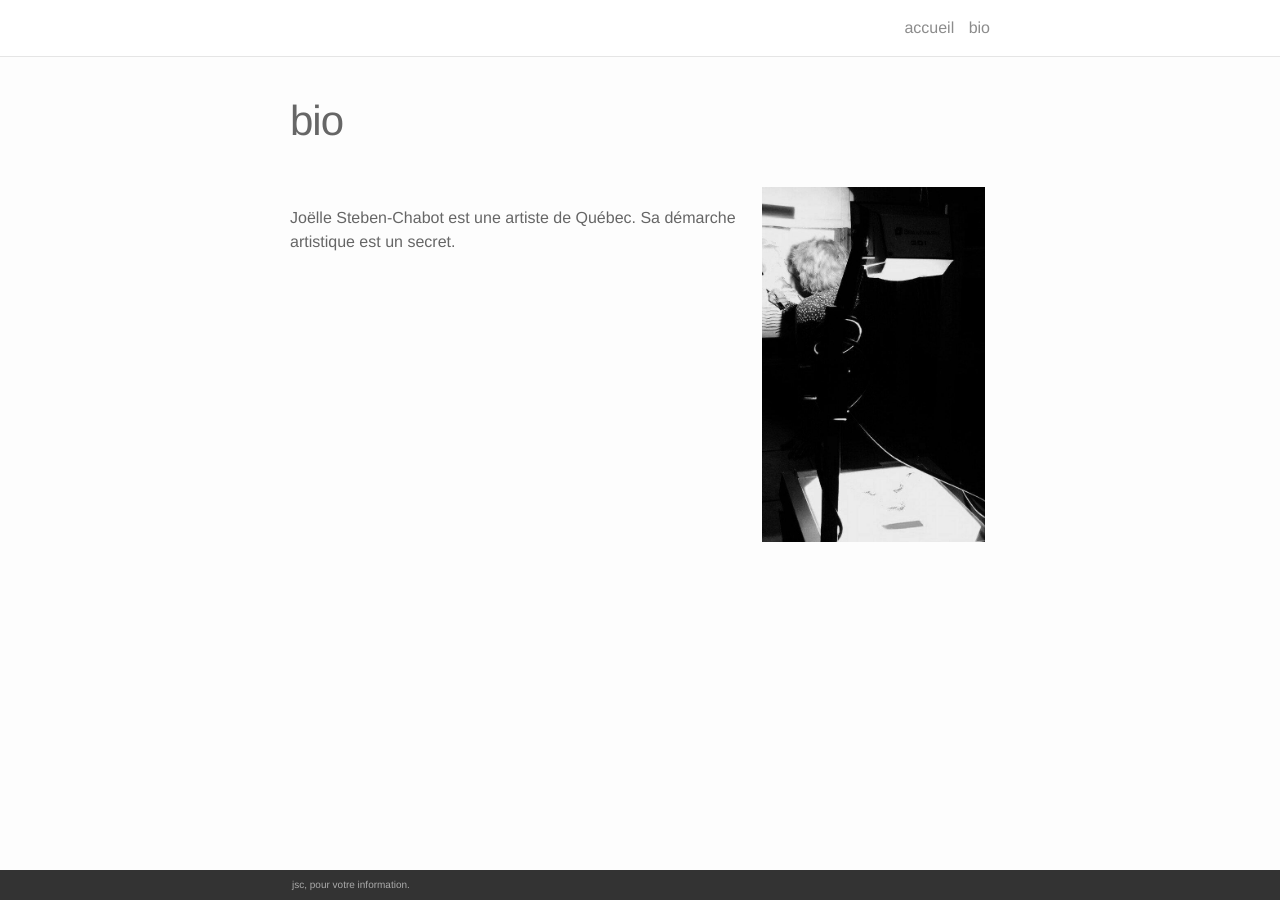
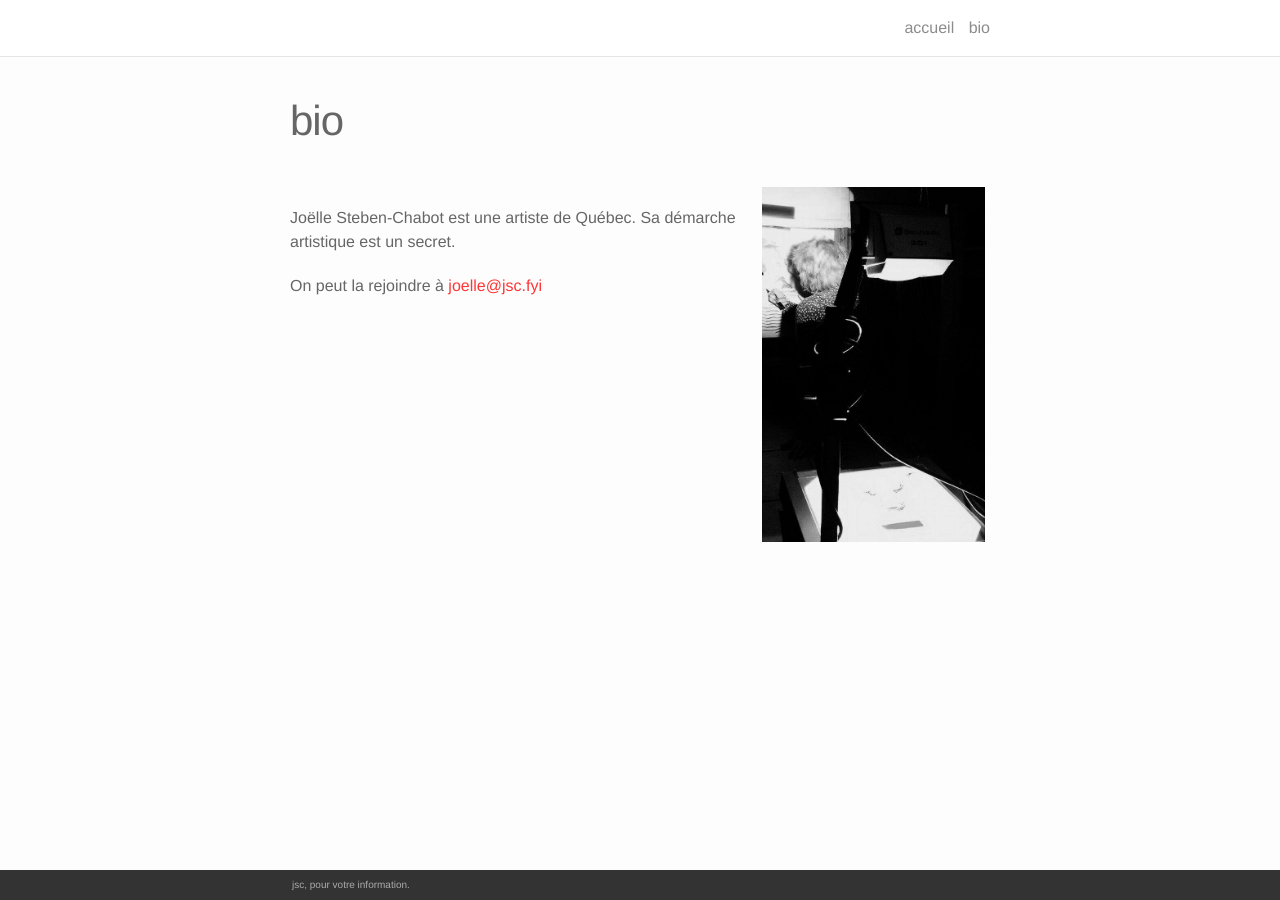
Before and after one commit to joellesc/joellesc.github.io, a Jekyll site: the page built from bio.md, in a window 1280 px wide. Built offline with Jekyll 4.4.1, drawn with Linux system fonts in a browser that asks for light colours; nearby versions of some CDN libraries.

Commit message:
Update bio.md

```diff
--- a/bio.md
+++ b/bio.md
@@ -8,3 +8,5 @@ permalink: /bio/
 
 <br/>
 Joëlle Steben-Chabot est une artiste de Québec. Sa démarche artistique est un secret.
+
+On peut la rejoindre à [joelle@jsc.fyi](mailto:joelle@jsc.fyi)
```
